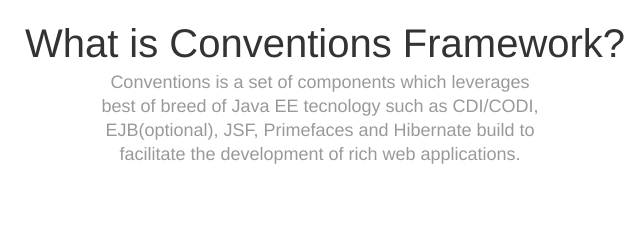
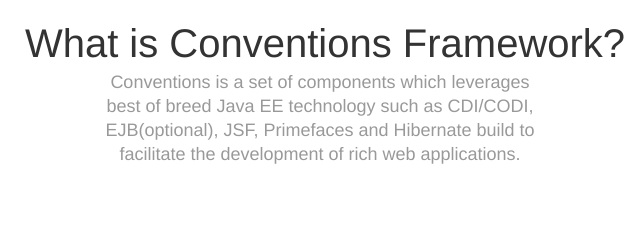
Before and after one commit to conventions/home, a plain HTML site: page index.html in a window 1280 px wide. Shown: the part 519-759 px from the top of the page, 315-955 px from the left. Drawn offline with Linux system fonts and the light colour scheme.

Commit message:
Update index.html

```diff
--- a/index.html
+++ b/index.html
@@ -52,7 +52,7 @@
             <p>&nbsp;</p>
           </div>
           <div class="span6">
-            <p class="marketing-byline">Conventions is a set of components which leverages best of breed of Java EE tecnology such as CDI/CODI, EJB(optional), JSF, Primefaces and Hibernate build to facilitate the development of rich web applications.</p>
+            <p class="marketing-byline">Conventions is a set of components which leverages best of breed Java EE technology such as CDI/CODI, EJB(optional), JSF, Primefaces and Hibernate build to facilitate the development of rich web applications.</p>
           </div>
         </div>
       </div>
```
